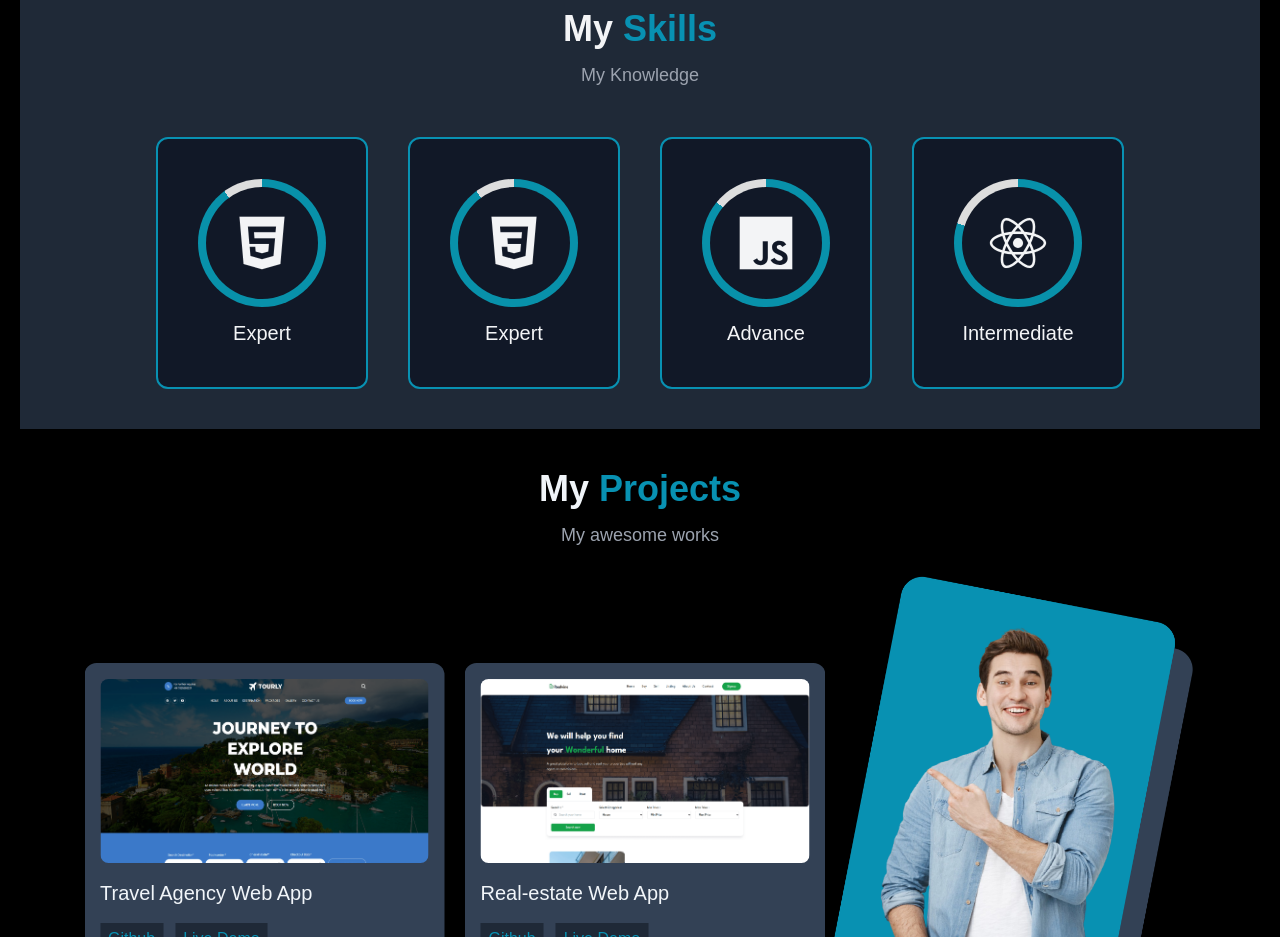
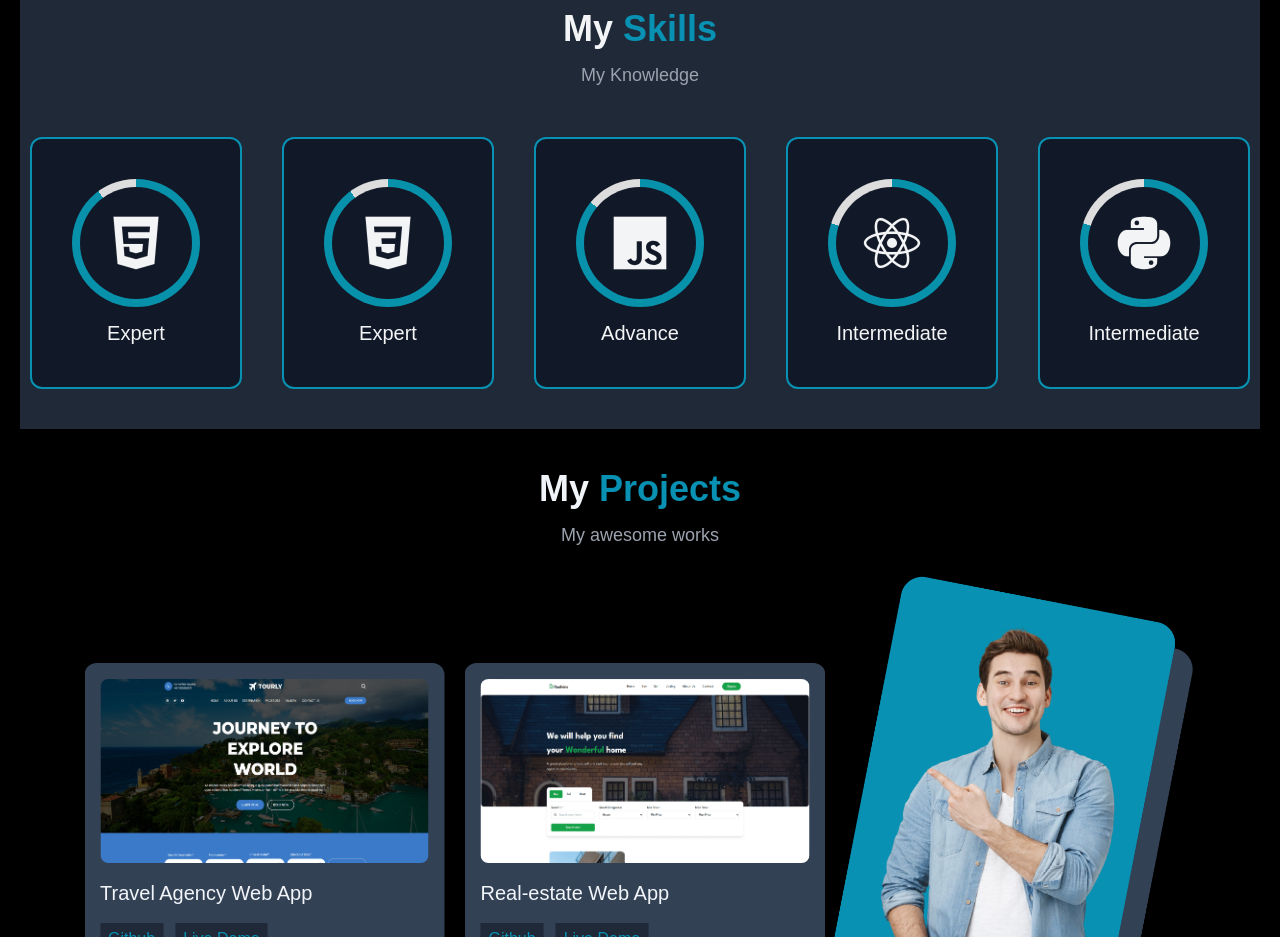
Before and after one commit to Rashidprojects/portfolio, a React (Create React App) app: page / in a window 1280 px wide. Shown: the part 1580-2517 px from the top of the page. Built offline with nearby package versions, Linux system fonts and the light colour scheme.

Commit message:
python logo added

```diff
--- a/src/components/Skills.js
+++ b/src/components/Skills.js
@@ -19,6 +19,11 @@ const Skills = () => {
     },
     {
       logo: "logo-react",
+      level: "Intermediate",
+      count: 80,
+    },
+    {
+      logo: "logo-python",
       level: "Intermediate",
       count: 80,
     },
```
